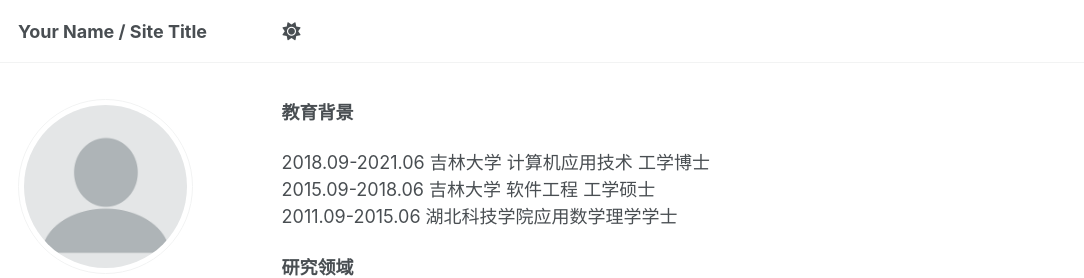
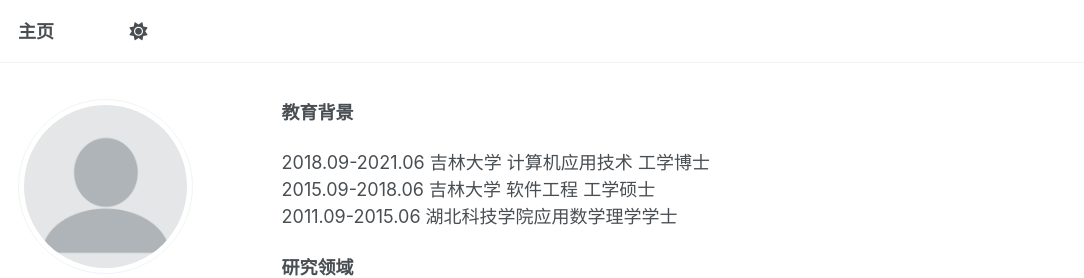
Before and after one commit to abcair/ys, a Jekyll site: the page built from _pages/about.md, in a window 1280 px wide. Shown: the top 278 px of the page, without its empty margins (0-1084 px from the left). Built offline with Jekyll 4.4.1, drawn with Linux system fonts in a browser that asks for light colours; some web fonts are replaced.

Commit message:
Update _config.yml

```diff
--- a/_config.yml
+++ b/_config.yml
@@ -9,7 +9,7 @@
 # Basic Site Settings
 locale                   : "zh_CN"
 site_theme               : "default"
-title                    : "Your Name / Site Title"
+title                    : "主页"
 title_separator          : "-"
 name                     : &name "Your Name"
 description              : &description "personal description"
```
